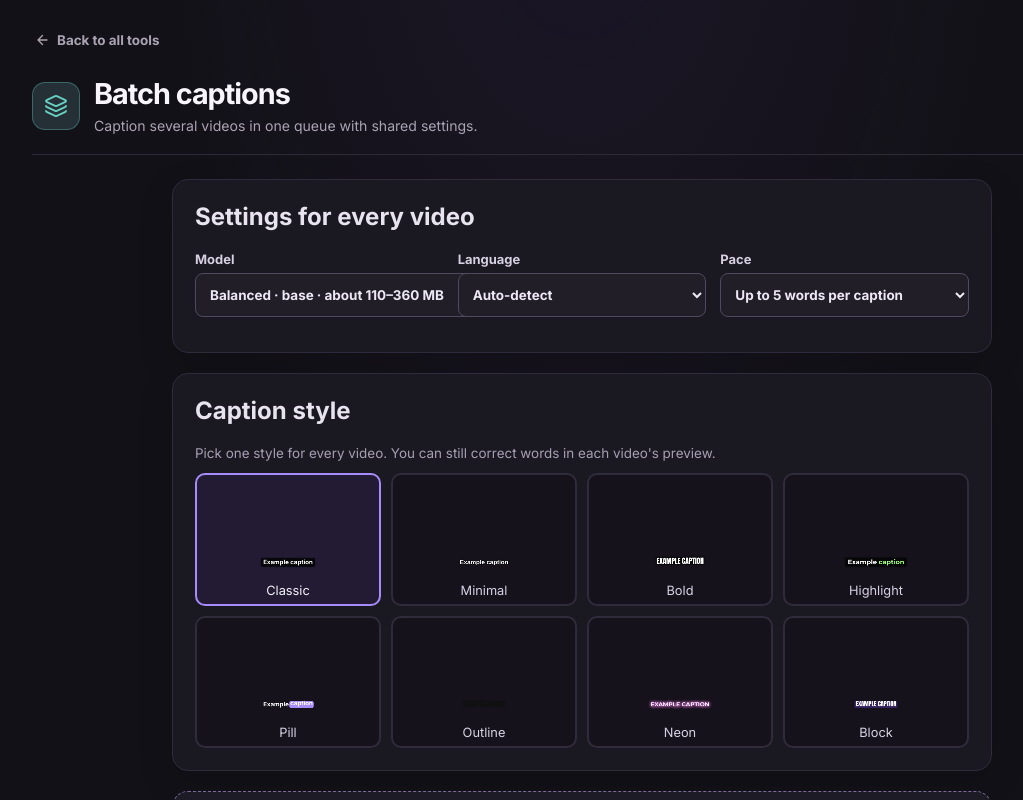
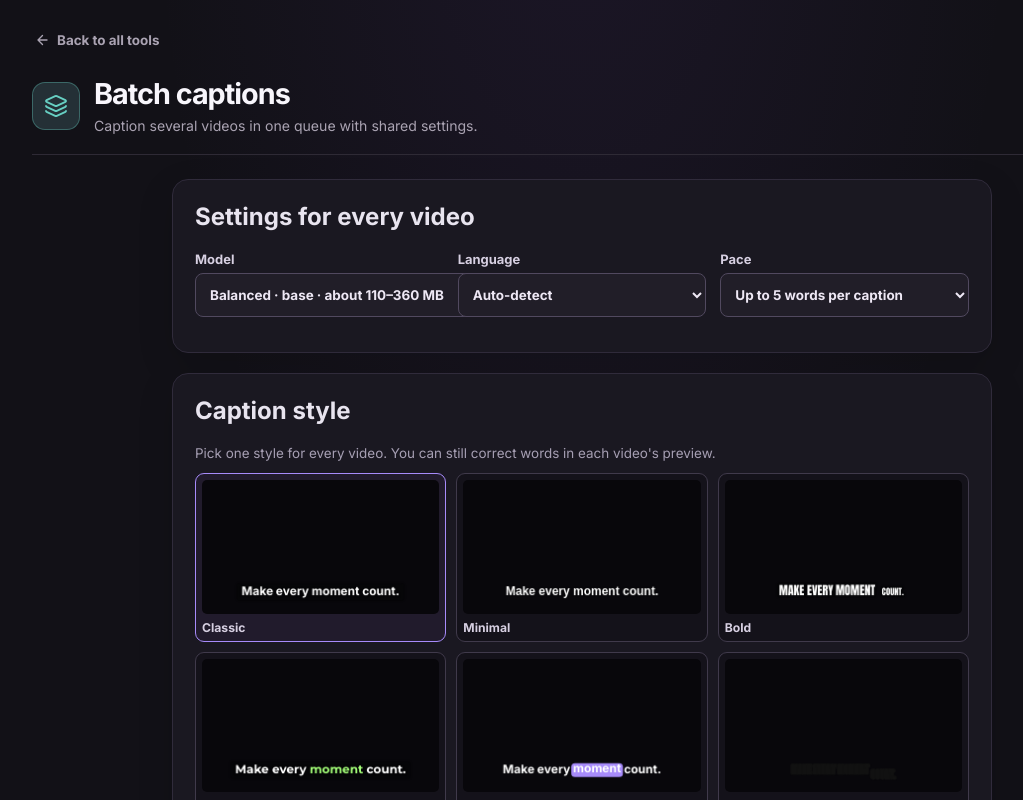
Before and after one commit to apilP77/web-VideoEditor, a React (Vite) app: page /tool/batch-captions in a window 1280 px wide. Shown: the top 800 px of the page, without its empty margins (58-1081 px from the left). Built offline with nearby package versions, Linux system fonts and the light colour scheme.

Commit message:
Share one caption style card between Captions and Batch captions
Move the Captions tool's style thumbnail into a shared component with its
sample caption and CSS, and use it in Batch captions so both pages show
the same four-word sample at the same moment, instead of Batch's own
two-word drawing.

```diff
--- a/src/shared/captions/styles.js
+++ b/src/shared/captions/styles.js
@@ -1,3 +1,15 @@
+/** Sample caption drawn on style cards. */
+export const PREVIEW_CAPTION = {
+  start: 0,
+  end: 3,
+  words: [
+    { word: 'Make', start: 0, end: 0.6 },
+    { word: 'every', start: 0.6, end: 1.2 },
+    { word: 'moment', start: 1.2, end: 2 },
+    { word: 'count.', start: 2, end: 2.8 },
+  ],
+}
+
 export const CAPTION_PRESETS = [
   {
     id: 'classic',
--- /dev/null
+++ b/src/shared/components/CaptionStyleCard.jsx
@@ -0,0 +1,39 @@
+import { useEffect, useRef } from 'react'
+import { drawCaption } from '../captions/renderer.js'
+import { CAPTION_PRESETS, PREVIEW_CAPTION } from '../captions/styles.js'
+import './captionStyleCard.css'
+
+/**
+ * A clickable card showing a sample caption drawn in one caption style.
+ *
+ * @param {{style: object, selected: boolean, onSelect: () => void, disabled?: boolean, fontsReady: boolean}} props
+ *   Full caption style to draw, selection state, and handlers. Drawing waits
+ *   for `fontsReady` so the sample uses the real fonts.
+ * @returns {import('react').JSX.Element} Style card button.
+ */
+function CaptionStyleCard({ style, selected, onSelect, disabled = false, fontsReady }) {
+  const canvasRef = useRef(null)
+
+  useEffect(() => {
+    const canvas = canvasRef.current
+    if (!canvas || !fontsReady) return
+    const context = canvas.getContext('2d')
+    if (!context) return
+    drawCaption(context, PREVIEW_CAPTION, 1.5, style, canvas.width, canvas.height)
+  }, [fontsReady, style])
+
+  return (
+    <button
+      className={`caption-style-card${selected ? ' is-selected' : ''}`}
+      type="button"
+      aria-pressed={selected}
+      disabled={disabled}
+      onClick={onSelect}
+    >
+      <canvas ref={canvasRef} width="240" height="135" aria-hidden="true" />
+      <span>{CAPTION_PRESETS.find((preset) => preset.id === style.preset)?.name}</span>
+    </button>
+  )
+}
+
+export default CaptionStyleCard
--- /dev/null
+++ b/src/shared/components/captionStyleCard.css
@@ -0,0 +1,36 @@
+.caption-style-card {
+  display: grid;
+  min-width: 0;
+  gap: 6px;
+  border: 1px solid #403a4b;
+  border-radius: 9px;
+  padding: 6px;
+  background: #14121a;
+  color: #d7d0e2;
+  text-align: left;
+  cursor: pointer;
+}
+
+.caption-style-card:hover:not(:disabled),
+.caption-style-card.is-selected {
+  border-color: #a78bfa;
+  background: #211b2c;
+}
+
+.caption-style-card:disabled {
+  opacity: 0.55;
+  cursor: wait;
+}
+
+.caption-style-card canvas {
+  display: block;
+  width: 100%;
+  aspect-ratio: 16 / 9;
+  border-radius: 5px;
+  background: #08070b;
+}
+
+.caption-style-card span {
+  font-size: 0.76rem;
+  font-weight: 600;
+}
--- a/src/tools/batch-captions/BatchCaptions.jsx
+++ b/src/tools/batch-captions/BatchCaptions.jsx
@@ -1,12 +1,12 @@
-import { useEffect, useRef, useState } from 'react'
+import { useEffect, useState } from 'react'
 import Button from '../../shared/components/Button.jsx'
+import CaptionStyleCard from '../../shared/components/CaptionStyleCard.jsx'
 import UploadBox from '../../shared/components/UploadBox.jsx'
 import ToolLayout from '../../shared/components/ToolLayout.jsx'
 import { useBatchRunner } from '../../shared/batch/useBatchRunner.js'
 import { createCaptionsForFile } from '../../shared/batch/captionJob.js'
 import { renderCaptionedVideo } from '../../shared/batch/renderJob.js'
 import { CAPTION_PACES } from '../../shared/captions/engine.js'
-import { drawCaption } from '../../shared/captions/renderer.js'
 import { CAPTION_PRESETS, createCaptionStyle, waitForCaptionFonts } from '../../shared/captions/styles.js'
 import { LANGUAGE_OPTIONS, MODEL_OPTIONS } from '../../shared/captions/options.js'
 import { getMediaInfo } from '../../shared/media/mediaInfo.js'
@@ -45,63 +45,6 @@ function formatLength(seconds) {
   return `${Math.floor(total / 60)}:${String(total % 60).padStart(2, '0')}`
 }
 
-const SAMPLE_CAPTION = {
-  start: 0,
-  end: 1.5,
-  text: 'Example caption',
-  words: [
-    { word: 'Example', start: 0, end: 0.75 },
-    { word: 'caption', start: 0.75, end: 1.5 },
-  ],
-}
-
-/** One style card: an example caption drawn in that style, click to choose. */
-function StyleCard({ preset, selected, disabled, onSelect }) {
-  const canvasRef = useRef(null)
-
-  useEffect(() => {
-    let active = true
-    waitForCaptionFonts()
-      .catch(() => {})
-      .then(() => {
-        const canvas = canvasRef.current
-        const context = canvas?.getContext('2d')
-        if (!active || !context) return
-        const gradient = context.createLinearGradient(0, 0, canvas.width, canvas.height)
-        gradient.addColorStop(0, '#3a3354')
-        gradient.addColorStop(1, '#16131f')
-        context.fillStyle = gradient
-        context.fillRect(0, 0, canvas.width, canvas.height)
-        // One second in, the second word is the active one, so each style's
-        // highlight colour shows against its normal text colour.
-        drawCaption(
-          context,
-          SAMPLE_CAPTION,
-          1,
-          createCaptionStyle(preset.id),
-          canvas.width,
-          canvas.height,
-        )
-      })
-    return () => {
-      active = false
-    }
-  }, [preset.id])
-
-  return (
-    <button
-      type="button"
-      className={`batch-style-card${selected ? ' is-selected' : ''}`}
-      aria-pressed={selected}
-      disabled={disabled}
-      onClick={() => onSelect(preset.id)}
-    >
-      <canvas ref={canvasRef} width={480} height={270} aria-hidden="true" />
-      <span>{preset.name}</span>
-    </button>
-  )
-}
-
 /**
  * Captions several videos in one queue with shared speech settings.
  *
@@ -118,6 +61,19 @@ function BatchCaptions({ tool }) {
   const [presetId, setPresetId] = useState(CAPTION_PRESETS[0].id)
   const [editingId, setEditingId] = useState(null)
   const style = createCaptionStyle(presetId)
+  const [fontsReady, setFontsReady] = useState(false)
+
+  useEffect(() => {
+    let active = true
+    waitForCaptionFonts()
+      .catch(() => {})
+      .then(() => {
+        if (active) setFontsReady(true)
+      })
+    return () => {
+      active = false
+    }
+  }, [])
 
   const { runner, items, running } = useBatchRunner((item, context) =>
     createCaptionsForFile(item.file, {
@@ -276,12 +232,13 @@ function BatchCaptions({ tool }) {
           </p>
           <div className="batch-style-grid" role="group" aria-label="Caption styles">
             {CAPTION_PRESETS.map((preset) => (
-              <StyleCard
+              <CaptionStyleCard
                 key={preset.id}
-                preset={preset}
+                style={createCaptionStyle(preset.id)}
                 selected={preset.id === presetId}
                 disabled={rendering}
-                onSelect={setPresetId}
+                fontsReady={fontsReady}
+                onSelect={() => setPresetId(preset.id)}
               />
             ))}
           </div>
--- a/src/tools/batch-captions/batchCaptions.css
+++ b/src/tools/batch-captions/batchCaptions.css
@@ -149,49 +149,9 @@
 
 .batch-style-grid {
   display: grid;
-  grid-template-columns: repeat(auto-fill, minmax(150px, 1fr));
+  grid-template-columns: repeat(auto-fill, minmax(190px, 1fr));
   gap: 10px;
   margin-top: 12px;
-}
-
-.batch-style-card {
-  display: grid;
-  gap: 6px;
-  border: 2px solid #302b3b;
-  border-radius: 10px;
-  padding: 6px;
-  background: #15121b;
-  color: #d9d2e6;
-  font: inherit;
-  font-size: 0.8rem;
-  text-align: center;
-  cursor: pointer;
-}
-
-.batch-style-card canvas {
-  width: 100%;
-  height: auto;
-  border-radius: 6px;
-}
-
-.batch-style-card:hover:not(:disabled) {
-  border-color: #6d4fc2;
-}
-
-.batch-style-card.is-selected {
-  border-color: #a78bfa;
-  background: #231b33;
-  color: #f5f2fa;
-}
-
-.batch-style-card:focus-visible {
-  outline: 2px solid #c4b5fd;
-  outline-offset: 2px;
-}
-
-.batch-style-card:disabled {
-  cursor: not-allowed;
-  opacity: 0.6;
 }
 
 .batch-render-status {
--- a/src/tools/captions/Captions.jsx
+++ b/src/tools/captions/Captions.jsx
@@ -18,6 +18,7 @@ import '@fontsource/bebas-neue/400.css'
 import '@fontsource/anton/400.css'
 import '@fontsource/caveat/700.css'
 import Button from '../../shared/components/Button.jsx'
+import CaptionStyleCard from '../../shared/components/CaptionStyleCard.jsx'
 import PreviewPoster, { PreviewCopyBadge } from '../../shared/components/PreviewPoster.jsx'
 import ProcessingRing from '../../shared/components/ProcessingRing.jsx'
 import ResultCard from '../../shared/components/ResultCard.jsx'
@@ -116,16 +117,6 @@ const HIGHLIGHT_SWATCHES = [
   '#a78bfa',
   '#ffffff',
 ]
-const PREVIEW_CAPTION = {
-  start: 0,
-  end: 3,
-  words: [
-    { word: 'Make', start: 0, end: 0.6 },
-    { word: 'every', start: 0.6, end: 1.2 },
-    { word: 'moment', start: 1.2, end: 2 },
-    { word: 'count.', start: 2, end: 2.8 },
-  ],
-}
 const STYLE_STORAGE_KEY = 'web-video-toolkit-caption-style'
 const NUDGE_SECONDS = 0.05
 
@@ -262,30 +253,6 @@ function LiveTranscript({ words }) {
         </div>
       )}
     </div>
-  )
-}
-
-function CaptionStyleThumbnail({ style, selected, onSelect, disabled, fontsReady }) {
-  const canvasRef = useRef(null)
-  useEffect(() => {
-    const canvas = canvasRef.current
-    if (!canvas || !fontsReady) return
-    const context = canvas.getContext('2d')
-    if (!context) return
-    drawCaption(context, PREVIEW_CAPTION, 1.5, style, canvas.width, canvas.height)
-  }, [fontsReady, style])
-
-  return (
-    <button
-      className={`caption-style-card${selected ? ' is-selected' : ''}`}
-      type="button"
-      aria-pressed={selected}
-      disabled={disabled}
-      onClick={onSelect}
-    >
-      <canvas ref={canvasRef} width="240" height="135" aria-hidden="true" />
-      <span>{CAPTION_PRESETS.find((preset) => preset.id === style.preset)?.name}</span>
-    </button>
   )
 }
 
@@ -1317,7 +1284,7 @@ function Captions({ tool }) {
                             preset: preset.id,
                           })
                           return (
-                            <CaptionStyleThumbnail
+                            <CaptionStyleCard
                               key={preset.id}
                               style={previewStyle}
                               selected={style.preset === preset.id}
--- a/src/tools/captions/captions.css
+++ b/src/tools/captions/captions.css
@@ -447,43 +447,6 @@
 
 .caption-style-grid legend {
   grid-column: 1 / -1;
-}
-
-.caption-style-card {
-  display: grid;
-  min-width: 0;
-  gap: 6px;
-  border: 1px solid #403a4b;
-  border-radius: 9px;
-  padding: 6px;
-  background: #14121a;
-  color: #d7d0e2;
-  text-align: left;
-  cursor: pointer;
-}
-
-.caption-style-card:hover:not(:disabled),
-.caption-style-card.is-selected {
-  border-color: #a78bfa;
-  background: #211b2c;
-}
-
-.caption-style-card:disabled {
-  opacity: 0.55;
-  cursor: wait;
-}
-
-.caption-style-card canvas {
-  display: block;
-  width: 100%;
-  aspect-ratio: 16 / 9;
-  border-radius: 5px;
-  background: #08070b;
-}
-
-.caption-style-card span {
-  font-size: 0.76rem;
-  font-weight: 600;
 }
 
 .caption-toggle,
```
